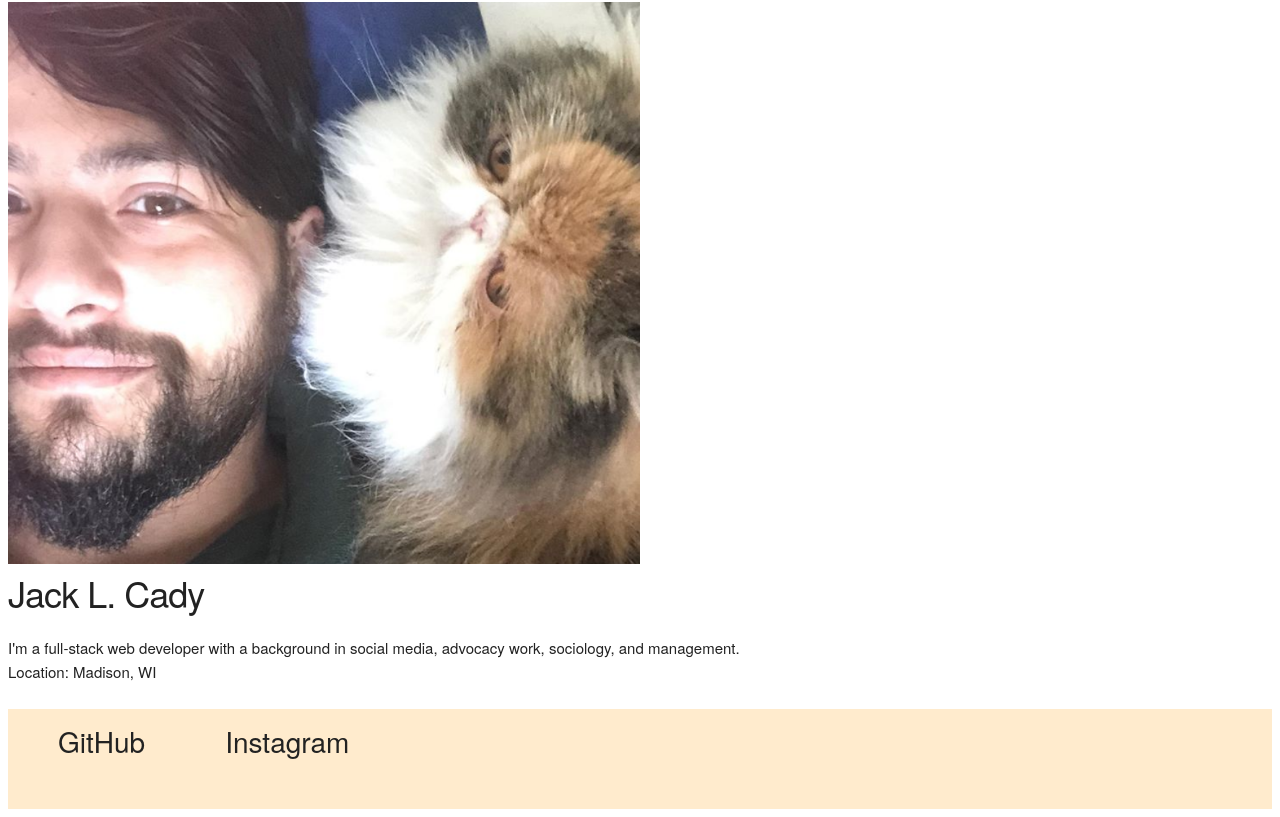
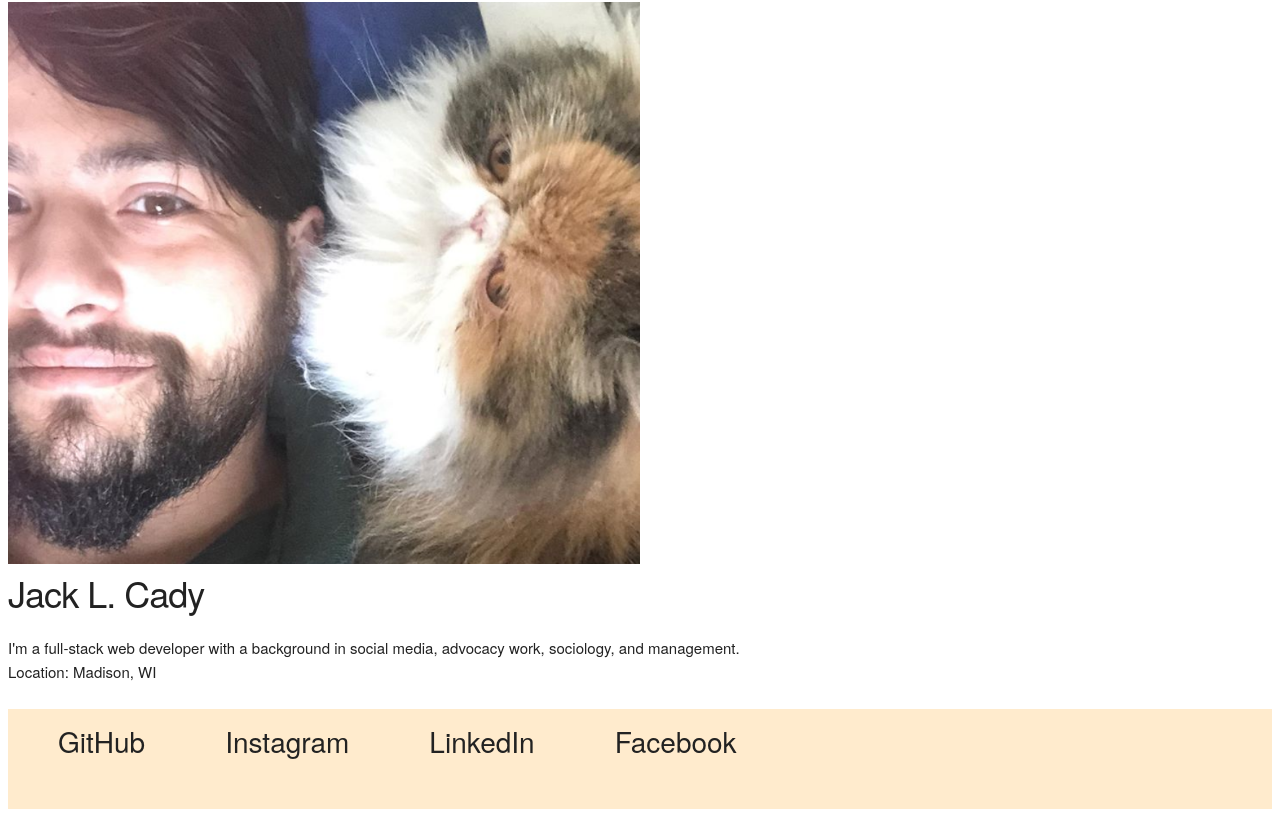
Before and after one commit to londonlast21/spaportfolio, a React (Create React App) app: page / in a window 1280 px wide. Shown: the part 272-1089 px from the top of the page. Built offline with nearby package versions, Linux system fonts and the light colour scheme.

Commit message:
about finished

```diff
--- a/src/components/Footer/index.js
+++ b/src/components/Footer/index.js
@@ -14,6 +14,16 @@ function Footer() {
                         Instagram
                     </a>
                 </li>
+                <li className="mx-2">
+                    <a href="https://www.linkedin.com/in/jack-cady-7956a51a9/">
+                        LinkedIn
+                    </a>
+                </li>
+                <li className="mx-2">
+                    <a href="https://www.facebook.com/jack.cady.129">
+                        Facebook
+                    </a>
+                </li>
             </ul>
 
        </footer>
```
